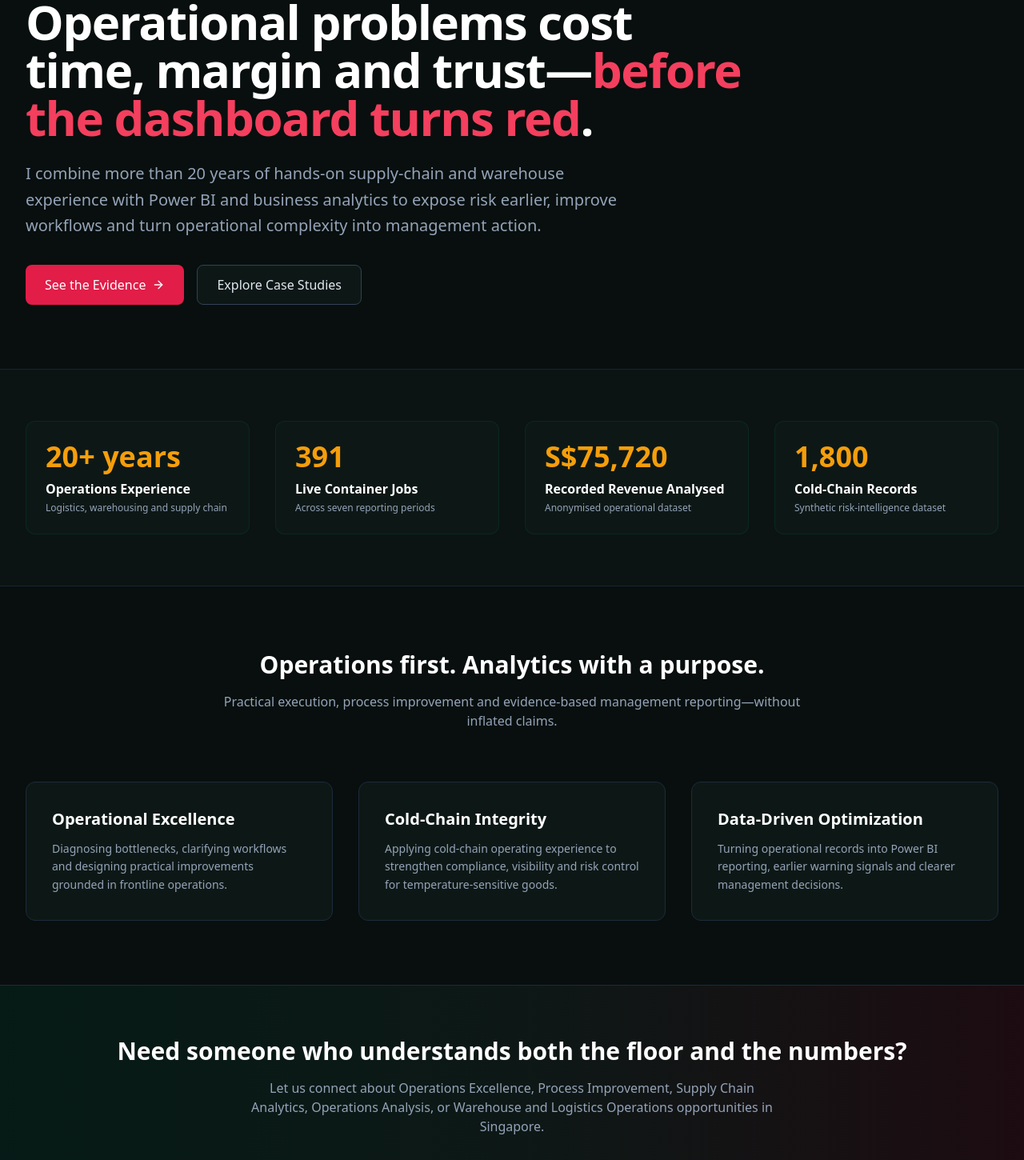
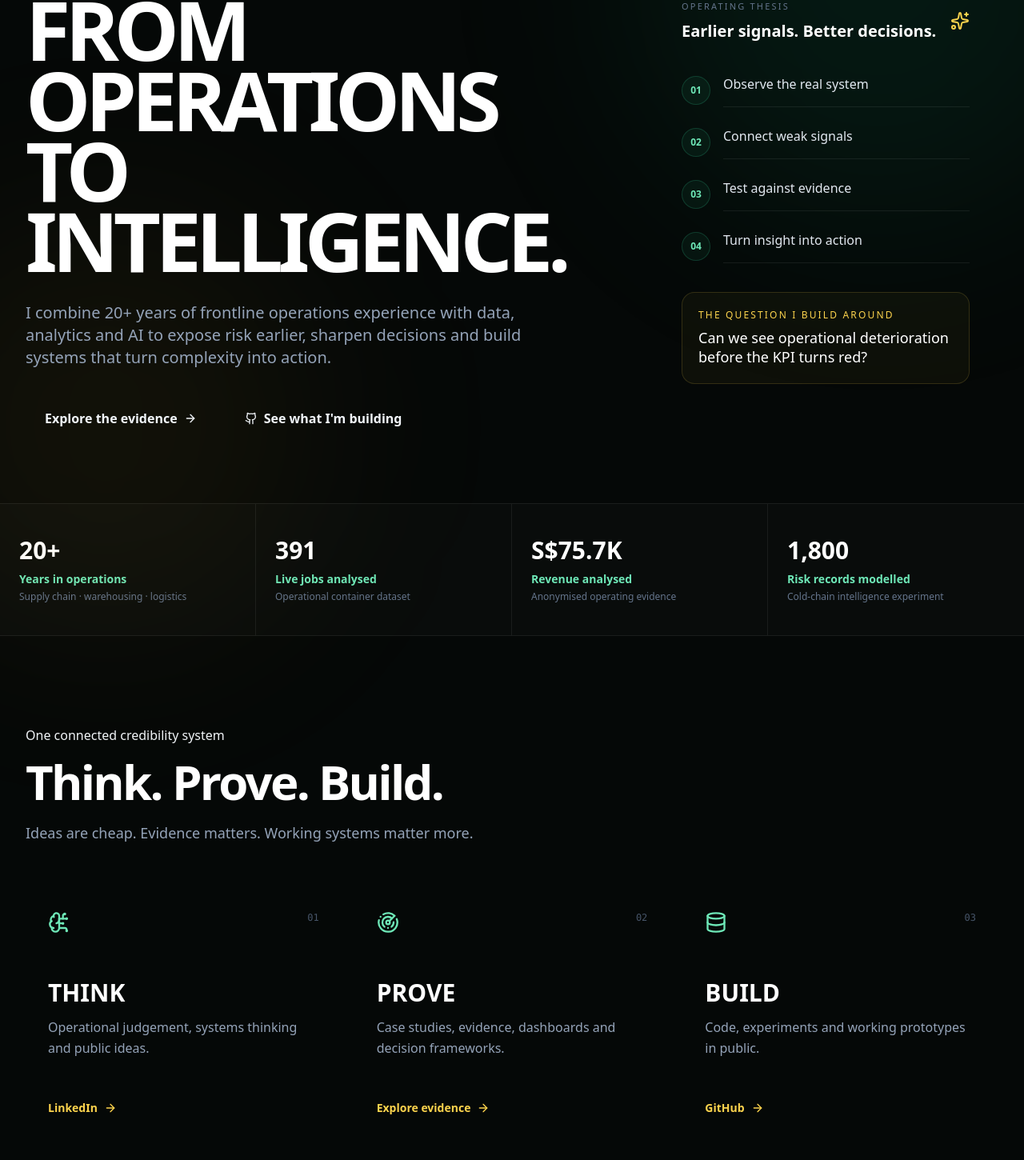
Before and after one commit to AndrewLamSingapore/authority-engine, a React (Vite) app: page / in a window 1280 px wide. Shown: the part 181-1631 px from the top of the page at 80% size. Built offline with nearby package versions, Linux system fonts and the light colour scheme.

Commit message:
Transform Authority Engine homepage into public authority hub

```diff
--- a/src/pages/Home.jsx
+++ b/src/pages/Home.jsx
@@ -1,110 +1,28 @@
 import React from 'react';
-import { ArrowRight, Activity, ShieldCheck, BarChart3, Clock, AlertTriangle } from 'lucide-react';
+import { ArrowRight, Activity, Github, Sparkles, Radar, BrainCircuit, Database, ExternalLink } from 'lucide-react';
 import { Link } from 'react-router-dom';
 
-export default function Home() {
-  const metrics = [
-    { label: 'Operations Experience', value: '20+ years', note: 'Logistics, warehousing and supply chain' },
-    { label: 'Live Container Jobs', value: '391', note: 'Across seven reporting periods' },
-    { label: 'Recorded Revenue Analysed', value: 'S$75,720', note: 'Anonymised operational dataset' },
-    { label: 'Cold-Chain Records', value: '1,800', note: 'Synthetic risk-intelligence dataset' }
-  ];
+const githubUrl='https://github.com/AndrewLamSingapore';
+const linkedinUrl='https://www.linkedin.com/in/lam-teck-sing-andrew-79886719';
 
-  const coreFocus = [
-    {
-      title: 'Operational Excellence',
-      desc: 'Diagnosing bottlenecks, clarifying workflows and designing practical improvements grounded in frontline operations.'
-    },
-    {
-      title: 'Cold-Chain Integrity',
-      desc: 'Applying cold-chain operating experience to strengthen compliance, visibility and risk control for temperature-sensitive goods.'
-    },
-    {
-      title: 'Data-Driven Optimization',
-      desc: 'Turning operational records into Power BI reporting, earlier warning signals and clearer management decisions.'
-    }
-  ];
-
-  return (
-    <div className="bg-[#080F0E] text-slate-100 min-h-screen">
-      {/* Hero Section */}
-      <section className="pt-32 pb-20 px-4 sm:px-6 lg:px-8 max-w-7xl mx-auto">
-        <div className="max-w-4xl">
-          <div className="inline-flex items-center gap-2 px-3 py-1 rounded-full bg-emerald-950/80 border border-emerald-800/50 text-emerald-400 text-xs font-medium mb-6">
-            <Activity className="w-3.5 h-3.5 text-rose-500" />
-            <span>Operations Excellence · Supply Chain · Analytics</span>
-          </div>
-          <h1 className="text-4xl sm:text-6xl font-bold tracking-tight text-white leading-tight">
-            Operational problems cost time, margin and trust—<span className="text-rose-500">before the dashboard turns red</span>.
-          </h1>
-          <p className="mt-6 text-xl text-slate-400 leading-relaxed max-w-3xl">
-            I combine more than 20 years of hands-on supply-chain and warehouse experience with Power BI and business analytics to expose risk earlier, improve workflows and turn operational complexity into management action.
-          </p>
-
-          <div className="mt-8 flex flex-wrap gap-4">
-            <Link
-              to="/about"
-              className="inline-flex items-center gap-2 bg-rose-600 hover:bg-rose-700 text-white px-6 py-3 rounded-lg font-medium transition-colors"
-            >
-              See the Evidence <ArrowRight className="w-4 h-4" />
-            </Link>
-            <Link
-              to="/insights"
-              className="inline-flex items-center gap-2 bg-[#0D1816] hover:bg-slate-800 text-slate-200 border border-slate-700 px-6 py-3 rounded-lg font-medium transition-colors"
-            >
-              Explore Case Studies
-            </Link>
-          </div>
-        </div>
-      </section>
-
-      {/* Impact Metrics */}
-      <section className="py-16 bg-[#0B1412] border-y border-slate-800/80">
-        <div className="max-w-7xl mx-auto px-4 sm:px-6 lg:px-8">
-          <div className="grid grid-cols-1 sm:grid-cols-2 lg:grid-cols-4 gap-8">
-            {metrics.map((m, idx) => (
-              <div key={idx} className="bg-[#0D1816] p-6 rounded-xl border border-emerald-900/30">
-                <div className="text-3xl sm:text-4xl font-extrabold text-amber-500 mb-2">{m.value}</div>
-                <div className="text-white font-semibold text-base">{m.label}</div>
-                <div className="text-slate-400 text-xs mt-1">{m.note}</div>
-              </div>
-            ))}
-          </div>
-        </div>
-      </section>
-
-      {/* Core Focus Areas */}
-      <section className="py-20 px-4 sm:px-6 lg:px-8 max-w-7xl mx-auto">
-        <div className="text-center max-w-3xl mx-auto mb-16">
-          <h2 className="text-3xl font-bold text-white">Operations first. Analytics with a purpose.</h2>
-          <p className="text-slate-400 mt-4">Practical execution, process improvement and evidence-based management reporting—without inflated claims.</p>
-        </div>
-
-        <div className="grid grid-cols-1 md:grid-cols-3 gap-8">
-          {coreFocus.map((item, idx) => (
-            <div key={idx} className="bg-[#0D1816] border border-slate-800 p-8 rounded-xl hover:border-rose-900/50 transition-colors">
-              <h3 className="text-xl font-bold text-white mb-3">{item.title}</h3>
-              <p className="text-slate-400 text-sm leading-relaxed">{item.desc}</p>
-            </div>
-          ))}
-        </div>
-      </section>
-
-      {/* CTA Section */}
-      <section className="py-16 bg-gradient-to-r from-emerald-950/40 via-[#0D1816] to-rose-950/30 border-t border-slate-800">
-        <div className="max-w-7xl mx-auto px-4 sm:px-6 lg:px-8 text-center">
-          <h2 className="text-3xl font-bold text-white mb-4">Need someone who understands both the floor and the numbers?</h2>
-          <p className="text-slate-400 max-w-2xl mx-auto mb-8">
-            Let us connect about Operations Excellence, Process Improvement, Supply Chain Analytics, Operations Analysis, or Warehouse and Logistics Operations opportunities in Singapore.
-          </p>
-          <Link
-            to="/contact"
-            className="inline-flex items-center gap-2 bg-amber-500 hover:bg-amber-600 text-slate-950 font-semibold px-8 py-3.5 rounded-lg transition-colors"
-          >
-            Discuss an Opportunity <ArrowRight className="w-4 h-4" />
-          </Link>
-        </div>
-      </section>
+export default function Home(){
+ const proof=[['20+','Years in operations','Supply chain · warehousing · logistics'],['391','Live jobs analysed','Operational container dataset'],['S$75.7K','Revenue analysed','Anonymised operating evidence'],['1,800','Risk records modelled','Cold-chain intelligence experiment']];
+ const layers=[{Icon:BrainCircuit,n:'01',title:'THINK',text:'Operational judgement, systems thinking and public ideas.',label:'LinkedIn',href:linkedinUrl},{Icon:Radar,n:'02',title:'PROVE',text:'Case studies, evidence, dashboards and decision frameworks.',label:'Explore evidence',to:'/insights'},{Icon:Database,n:'03',title:'BUILD',text:'Code, experiments and working prototypes in public.',label:'GitHub',href:githubUrl}];
+ return <div className="overflow-hidden bg-[#050807] text-slate-100">
+  <section className="relative min-h-[92vh] flex items-center pt-28 pb-20 px-4 sm:px-6 lg:px-8">
+   <div className="absolute inset-0 pointer-events-none"><div className="absolute -top-40 right-[-10%] h-[620px] w-[620px] rounded-full bg-emerald-500/[0.09] blur-[120px]"/><div className="absolute bottom-[-20%] left-[-10%] h-[520px] w-[520px] rounded-full bg-amber-400/[0.06] blur-[130px]"/><div className="hero-grid absolute inset-0 opacity-30"/></div>
+   <div className="relative max-w-7xl mx-auto w-full grid lg:grid-cols-[1.2fr_.8fr] gap-14 items-center">
+    <div><div className="inline-flex items-center gap-2 rounded-full border border-emerald-400/20 bg-emerald-400/[0.06] px-4 py-2 text-xs font-semibold tracking-[.16em] text-emerald-300 uppercase"><Activity className="w-3.5 h-3.5"/> Operations Intelligence Builder</div>
+     <h1 className="mt-7 text-[clamp(3.4rem,8vw,7.4rem)] font-black tracking-[-0.065em] leading-[.86] text-white">FROM<br/>OPERATIONS<br/><span className="text-gradient">TO INTELLIGENCE.</span></h1>
+     <p className="mt-8 max-w-2xl text-lg sm:text-xl leading-relaxed text-slate-400">I combine 20+ years of frontline operations experience with data, analytics and AI to expose risk earlier, sharpen decisions and build systems that turn complexity into action.</p>
+     <div className="mt-9 flex flex-wrap gap-3"><Link to="/insights" className="premium-button inline-flex items-center gap-2 px-6 py-3.5 rounded-full font-semibold">Explore the evidence <ArrowRight className="w-4 h-4"/></Link><a href={githubUrl} target="_blank" rel="noreferrer" className="ghost-button inline-flex items-center gap-2 px-6 py-3.5 rounded-full font-semibold"><Github className="w-4 h-4"/> See what I'm building</a></div>
     </div>
-  );
+    <div className="relative lg:pl-8"><div className="signal-card rounded-[2rem] p-7 sm:p-9"><div className="flex items-center justify-between mb-10"><div><div className="text-[11px] tracking-[.2em] uppercase text-slate-500">Operating thesis</div><div className="mt-2 text-xl font-bold text-white">Earlier signals. Better decisions.</div></div><Sparkles className="w-6 h-6 text-amber-300"/></div><div className="space-y-6">{['Observe the real system','Connect weak signals','Test against evidence','Turn insight into action'].map((x,i)=><div key={x} className="flex items-center gap-4"><div className="h-9 w-9 rounded-full border border-emerald-400/20 bg-emerald-400/[0.06] flex items-center justify-center text-xs font-bold text-emerald-300">0{i+1}</div><div className="flex-1 border-b border-white/[0.07] pb-4 text-slate-200">{x}</div></div>)}</div><div className="mt-9 rounded-2xl border border-amber-300/15 bg-amber-300/[0.04] p-5"><div className="text-xs uppercase tracking-[.18em] text-amber-300">The question I build around</div><p className="mt-2 text-lg leading-snug text-white">Can we see operational deterioration before the KPI turns red?</p></div></div></div>
+   </div>
+  </section>
+  <section className="border-y border-white/[0.07] bg-white/[0.015]"><div className="max-w-7xl mx-auto grid sm:grid-cols-2 lg:grid-cols-4">{proof.map(m=><div key={m[1]} className="px-6 py-8 lg:py-10 border-b sm:border-b-0 border-white/[0.07] lg:border-r last:border-r-0"><div className="text-3xl font-black text-white">{m[0]}</div><div className="mt-2 text-sm font-semibold text-emerald-300">{m[1]}</div><div className="mt-1 text-xs text-slate-500">{m[2]}</div></div>)}</div></section>
+  <section className="max-w-7xl mx-auto px-4 sm:px-6 lg:px-8 py-28"><div className="max-w-3xl"><div className="eyebrow">One connected credibility system</div><h2 className="mt-4 text-4xl sm:text-6xl font-black tracking-[-0.045em] leading-[.95] text-white">Think. Prove. Build.</h2><p className="mt-5 text-lg text-slate-400">Ideas are cheap. Evidence matters. Working systems matter more.</p></div><div className="mt-14 grid md:grid-cols-3 gap-4">{layers.map(({Icon,n,title,text,label,href,to})=>{const inner=<><div className="flex items-start justify-between"><Icon className="w-7 h-7 text-emerald-300"/><span className="text-xs text-slate-600 font-mono">{n}</span></div><h3 className="mt-14 text-3xl font-black text-white">{title}</h3><p className="mt-3 min-h-[72px] text-slate-400 leading-relaxed">{text}</p><div className="mt-8 inline-flex items-center gap-2 text-sm font-semibold text-amber-300">{label} <ArrowRight className="w-4 h-4"/></div></>;return to?<Link key={title} to={to} className="system-card rounded-3xl p-7">{inner}</Link>:<a key={title} href={href} target="_blank" rel="noreferrer" className="system-card rounded-3xl p-7">{inner}</a>})}</div></section>
+  <section className="max-w-7xl mx-auto px-4 sm:px-6 lg:px-8 pb-28"><div className="rounded-[2.2rem] border border-white/[0.08] bg-gradient-to-br from-emerald-400/[0.08] via-white/[0.025] to-amber-300/[0.05] p-8 sm:p-12 lg:p-16 grid lg:grid-cols-[1fr_auto] gap-10 items-end"><div><div className="eyebrow">Current frontier</div><h2 className="mt-4 text-4xl sm:text-5xl font-black text-white">Open Aqua</h2><p className="mt-4 max-w-2xl text-lg leading-relaxed text-slate-400">An open experiment asking whether cheap continuous signals and sensor fusion can predict aquarium risk better than periodic testing alone.</p></div><a href="https://github.com/AndrewLamSingapore/open-aqua" target="_blank" rel="noreferrer" className="ghost-button inline-flex items-center justify-center gap-2 px-6 py-3.5 rounded-full font-semibold">View prototype <ExternalLink className="w-4 h-4"/></a></div></section>
+  <section className="px-4 sm:px-6 lg:px-8 pb-28"><div className="max-w-5xl mx-auto text-center"><div className="eyebrow">Operations × Data × AI</div><h2 className="mt-5 text-4xl sm:text-6xl font-black tracking-[-0.05em] text-white">Don't just read the résumé.<br/><span className="text-gradient">Inspect the work.</span></h2><div className="mt-9 flex flex-wrap justify-center gap-3"><Link to="/about" className="premium-button px-6 py-3.5 rounded-full font-semibold inline-flex items-center gap-2">See my story <ArrowRight className="w-4 h-4"/></Link><Link to="/contact" className="ghost-button px-6 py-3.5 rounded-full font-semibold">Start a conversation</Link></div></div></section>
+ </div>
 }
```
